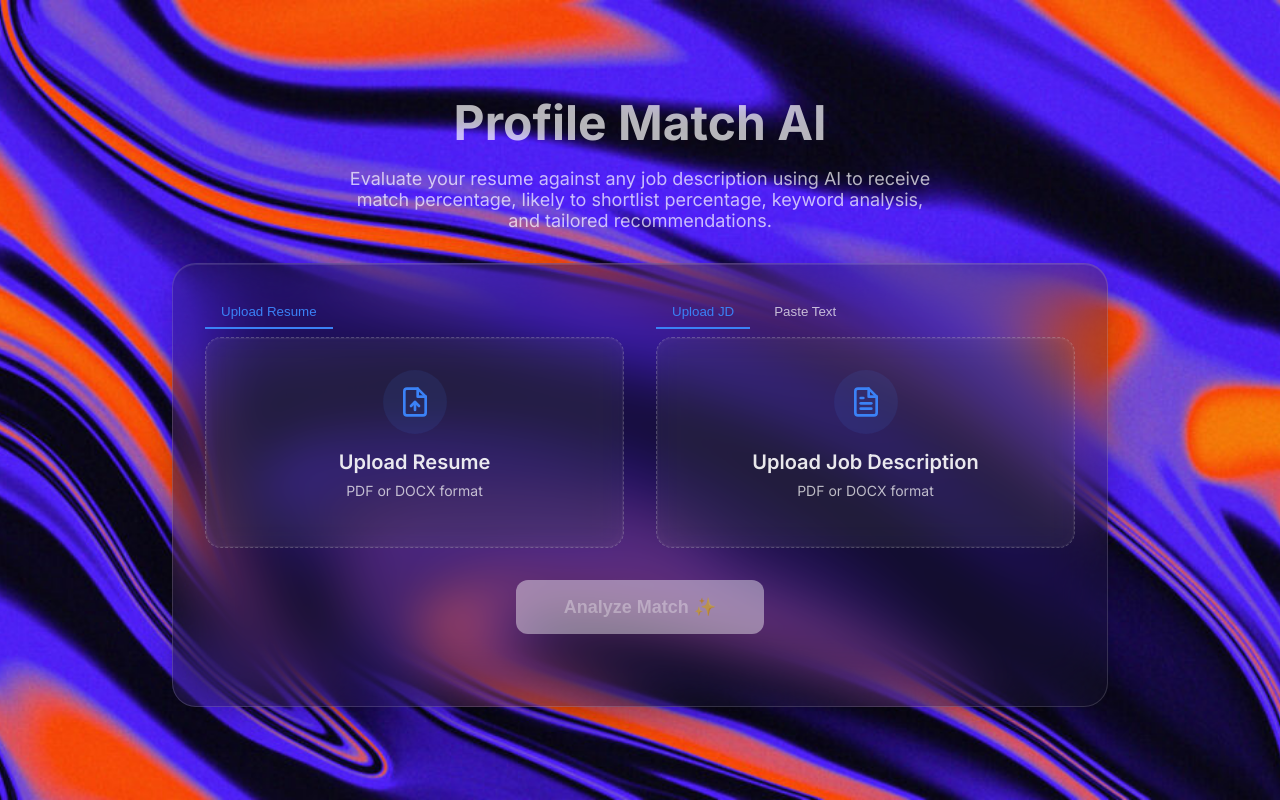
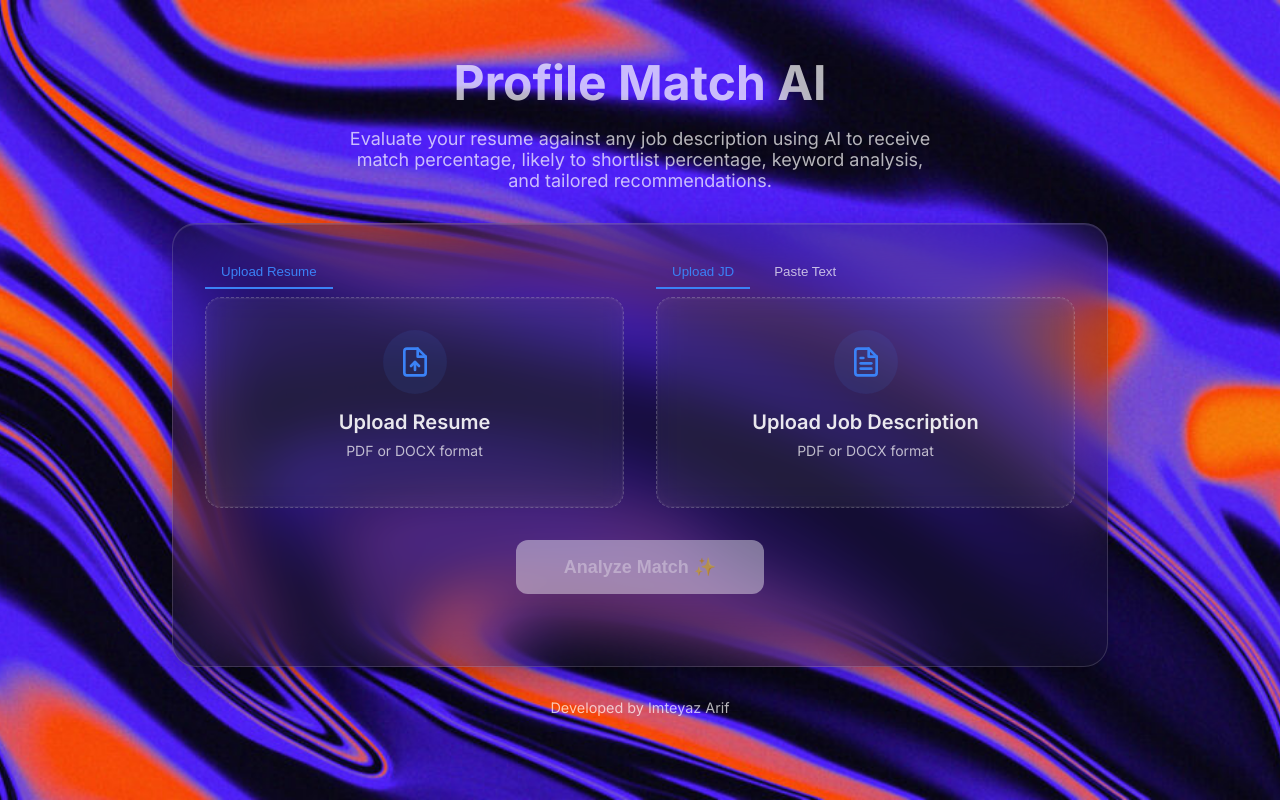
Before and after one commit to Imteyaz-Arif/Profile-Match-AI, a plain HTML site: page Frontend/index.html in a window 1280 px wide. Drawn offline with Linux system fonts and the light colour scheme.

Commit message:
Updated UI

```diff
--- a/Frontend/index.html
+++ b/Frontend/index.html
@@ -103,6 +103,10 @@
         <section id="resultSection" class="result-section hidden">
             <!-- Results injected here -->
         </section>
+
+        <footer style="text-align: center; margin-top: 2rem; color: var(--text-secondary); font-size: 0.9rem; position: relative; bottom: 2rem;">
+            Developed by Imteyaz Arif
+        </footer>
     </main>
 
     <script src="/script.js?v=4"></script>
```
